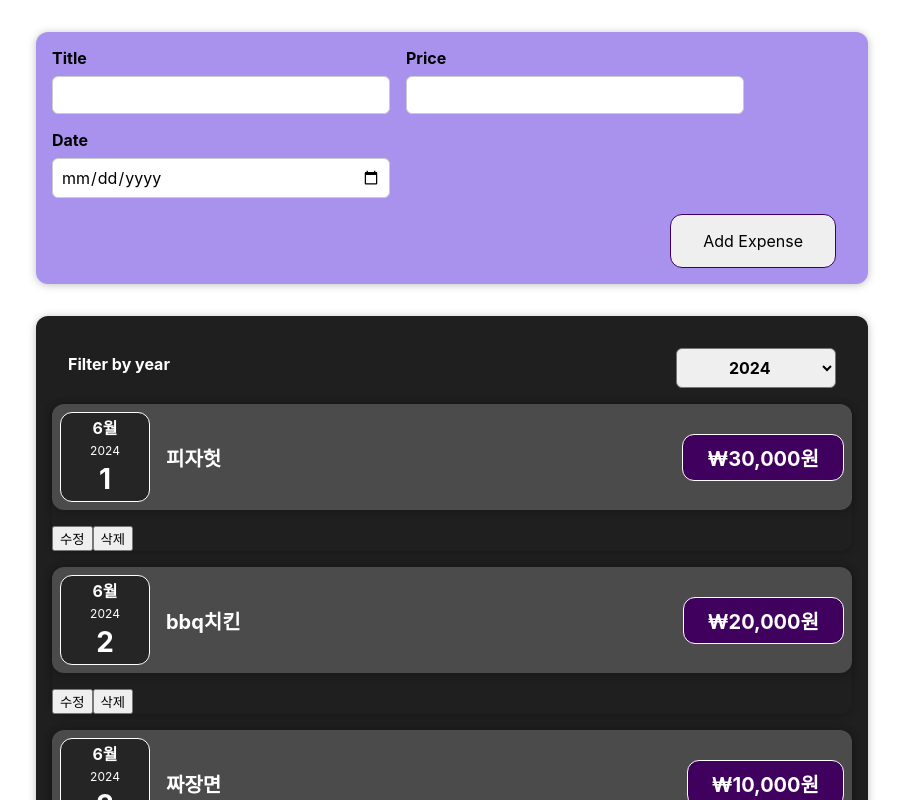
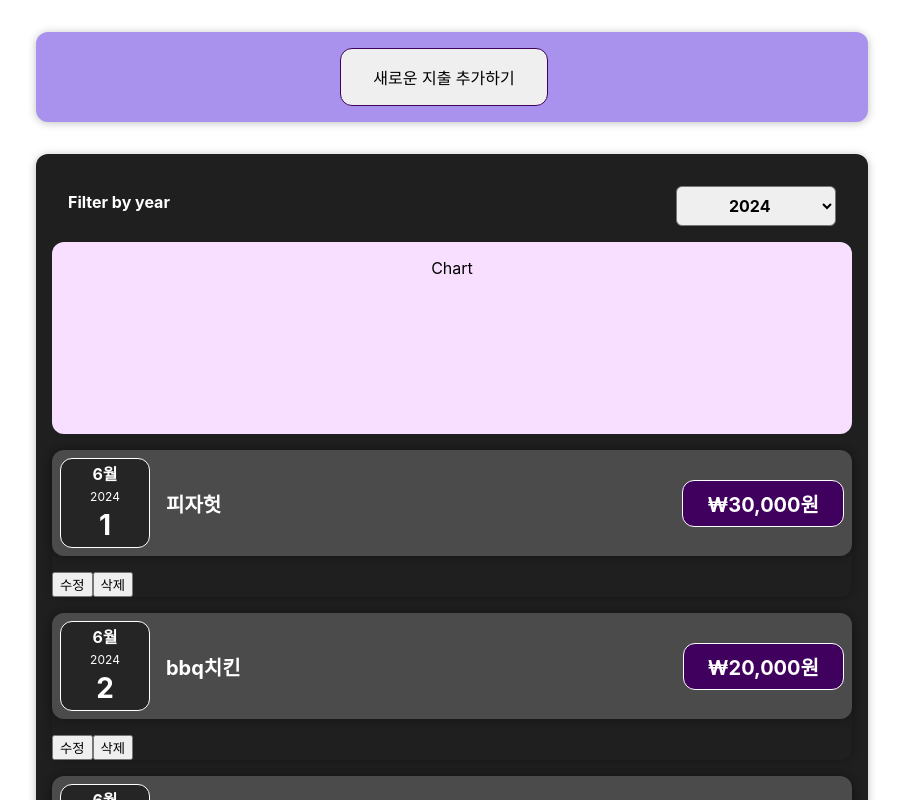
Before and after one commit to goodperiodt/react-basic-study, a React (Create React App) app: page / in a window 1280 px wide. Shown: the top 800 px of the page, without its empty margins (188-1091 px from the left). Built offline with nearby package versions, Linux system fonts and the light colour scheme.

Commit message:
8. 조건부 렌더링, Chart 기본 세팅

```diff
--- /dev/null
+++ b/src/components/Chart/Chart.css
@@ -0,0 +1,8 @@
+.chart {
+  padding: 1rem;
+  border-radius: 12px;
+  background-color: #f8dfff;
+  display: flex;
+  justify-content: space-around;
+  height: 10rem;
+}
--- /dev/null
+++ b/src/components/Chart/Chart.js
@@ -0,0 +1,8 @@
+import React from "react";
+import "./Chart.css";
+
+const Chart = () => {
+  return <div className="chart">Chart</div>;
+};
+
+export default Chart;
--- /dev/null
+++ b/src/components/Expense/ExpenseChart.js
@@ -0,0 +1,23 @@
+import React from "react";
+import Chart from "../Chart/Chart";
+
+const ExpenseChart = () => {
+  const chartDataPoints = [
+    { label: "Jan", value: 0 },
+    { label: "Feb", value: 0 },
+    { label: "Mar", value: 0 },
+    { label: "Apr", value: 0 },
+    { label: "May", value: 0 },
+    { label: "Jun", value: 0 },
+    { label: "Jul", value: 0 },
+    { label: "Aug", value: 0 },
+    { label: "Sep", value: 0 },
+    { label: "Oct", value: 0 },
+    { label: "Nov", value: 0 },
+    { label: "Dec", value: 0 },
+  ];
+
+  return <Chart dataPoints={chartDataPoints} />;
+};
+
+export default ExpenseChart;
--- a/src/components/Expense/Expenses.css
+++ b/src/components/Expense/Expenses.css
@@ -7,3 +7,10 @@
   border-radius: 12px;
   box-shadow: rgba(0, 0, 0, 0.25);
 }
+
+.expenses p {
+  color: #fff;
+  font-size: 1.5rem;
+  font-weight: 700;
+  text-align: center;
+}
--- a/src/components/Expense/Expenses.js
+++ b/src/components/Expense/Expenses.js
@@ -3,6 +3,7 @@
 import ExpenseItem from "./ExpenseItem";
 import ExpenseFilter from "./ExpenseFilter";
 import Card from "../ui/Card";
+import ExpenseChart from "./ExpenseChart";
 
 const Expenses = ({ items }) => {
   const [filteredYear, setFilteredYear] = useState(
@@ -56,8 +57,11 @@
 
   return (
     <Card className="expenses">
+      {/* 연도를 선택하는 select창 */}
       <ExpenseFilter onChangeFilter={filterChangeHandler} />
+      <ExpenseChart />
       {/* 지출 내역 여러 개를 갖고 있는 items(배열)가 있다. */}
+      {/* 사용자가 선택한(filter) 연도에 따라 expense item들이 반복문에 의해 여러 개가 나온다. */}
       {expenseContent}
     </Card>
   );
--- a/src/components/NewExpense/ExpenseForm.js
+++ b/src/components/NewExpense/ExpenseForm.js
@@ -1,7 +1,7 @@
 import React, { useState } from "react";
 import "./ExpenseForm.css";
 
-const ExpenseForm = ({ onSaveExpense }) => {
+const ExpenseForm = ({ onSaveExpense, onToggle }) => {
   const [userInput, setUserInput] = useState({
     title: "",
     price: "",
@@ -68,6 +68,10 @@
     });
   };
 
+  // 부모가 props로 보내준 onToggle이라는 함수를 호출하면
+  // 부모쪽에 있는 함수가 호출되면서 부모가 관리하고 있는 상태변수의 값이 false로 변하고, 리액트는 해당 상태변화를 감지하고, form을 다시 숨겨줄 것이다.
+  const cancelInsertHandler = () => onToggle();
+
   return (
     // react와 스프링부트는 완전히 분리되어 있고,
     // 리액트는 Single Page Application 이라 뭐든 요청이 fetch를 통해서 비동기 방식으로 전달된다. 그래서 form action="" 속성이 필요 없다.
@@ -110,6 +114,9 @@
         </div>
       </div>
       <div className="new-expense__actions">
+        <button type="button" onClick={cancelInsertHandler}>
+          Cancel
+        </button>
         <button type="submit">Add Expense</button>
       </div>
     </form>
--- a/src/components/NewExpense/NewExpense.js
+++ b/src/components/NewExpense/NewExpense.js
@@ -1,11 +1,40 @@
-import React from "react";
+import React, { useState } from "react";
 import "./NewExpense.css";
 import ExpenseForm from "./ExpenseForm";
 
 const NewExpense = ({ onAddExpense }) => {
+  const [expenseToggle, setExpenseToggle] = useState(false);
+
+  const startInsertModeHandler = () => {
+    setExpenseToggle(true);
+  };
+
+  const stopInsertModeHandler = () => {
+    setExpenseToggle(false);
+  };
+
+  let newExpenseContent = (
+    // JSX를 작성할 것이기 때문에 소괄호를 열어준다.
+    <button onClick={startInsertModeHandler}>새로운 지출 추가하기</button>
+  );
+
+  // expenseToggle의 변수의 값이 true라면(새로운 지출 추가하기 버튼을 클릭했다면(onClick), startInsertModeHandler함수가 호출되고, startInsertModeHandler가 호출되면, form이 보이게 된다.) form이 보이게 하기
+  if (expenseToggle) {
+    // stopInsertModeHandler는 다시 form을 사라지게 하는 것,
+    // stopInsertModeHandler는 ExpenseForm.js에서 처리하게 하기 위해
+    // stopInsertModeHandler 이 함수를 props로 보내줄 것이다.
+    newExpenseContent = (
+      <ExpenseForm
+        onSaveExpense={onAddExpense}
+        onToggle={stopInsertModeHandler}
+      />
+    );
+  }
+
   return (
     <div className="new-expense">
-      <ExpenseForm onSaveExpense={onAddExpense} />
+      {/* ExpenseForm은 조건부 렌더링이 아니다. 보이는 것이 고정된 */}
+      {newExpenseContent}
     </div>
   );
 };
```
Also changed, not shown: src/components/Chart/ChartBar.css (added, +30 -0 lines), src/components/Chart/ChartBar.js (added, +15 -0 lines).
